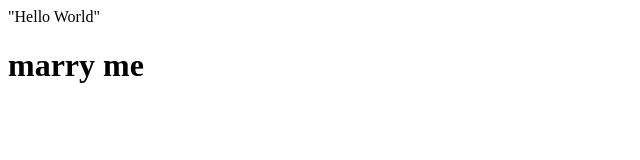
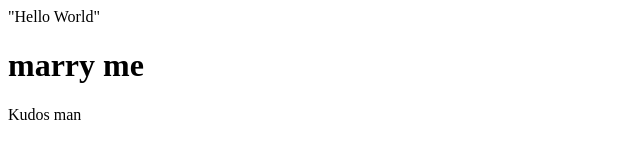
Before and after one commit to ChisomNgwu/git-master-class, a plain HTML site: page index.html in a window 1280 px wide. Shown: the full height of the page, 0-640 px from the left. Drawn offline with Linux system fonts and the light colour scheme.

Commit message:
completed main branch

```diff
--- a/index.html
+++ b/index.html
@@ -8,5 +8,6 @@
 <body>
     "Hello World"
     <h1>marry me</h1>
+    <p>Kudos man</p>
 </body>
 </html>
```
